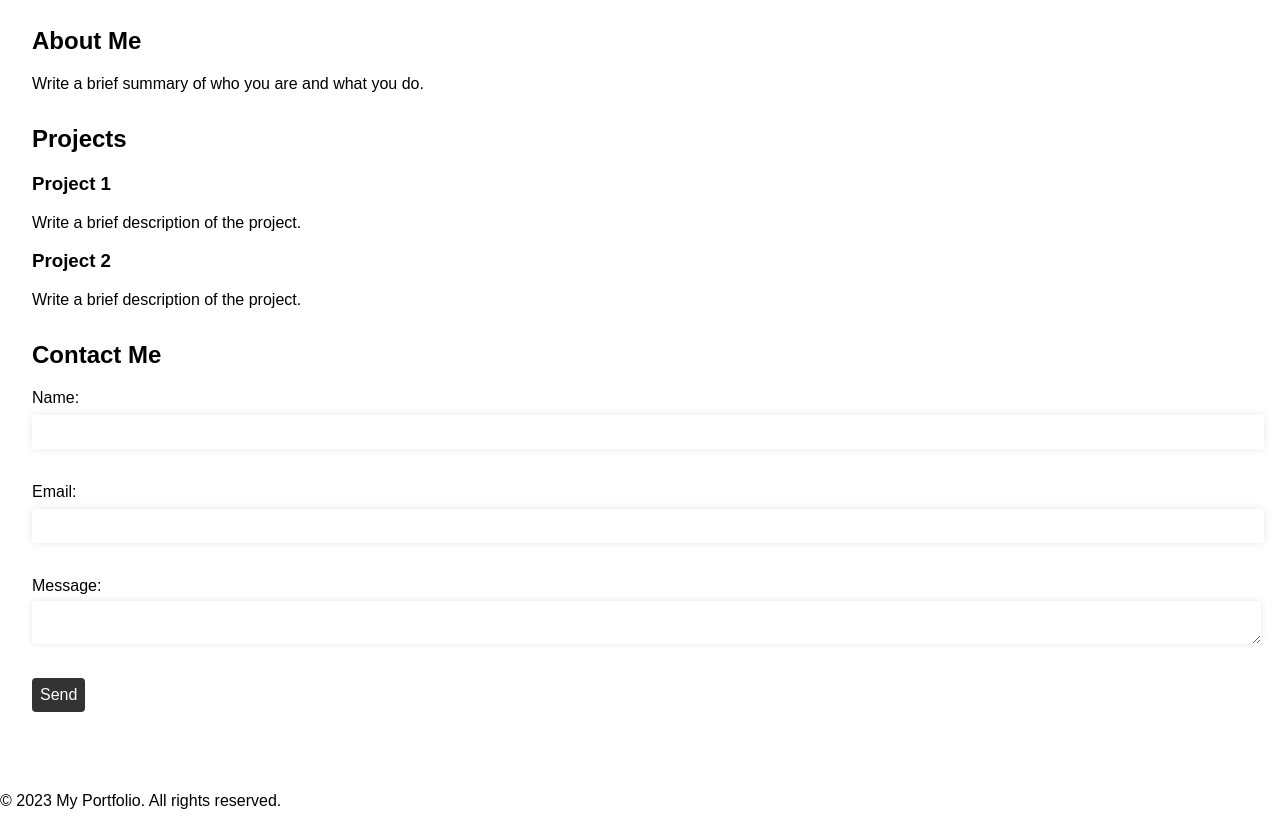
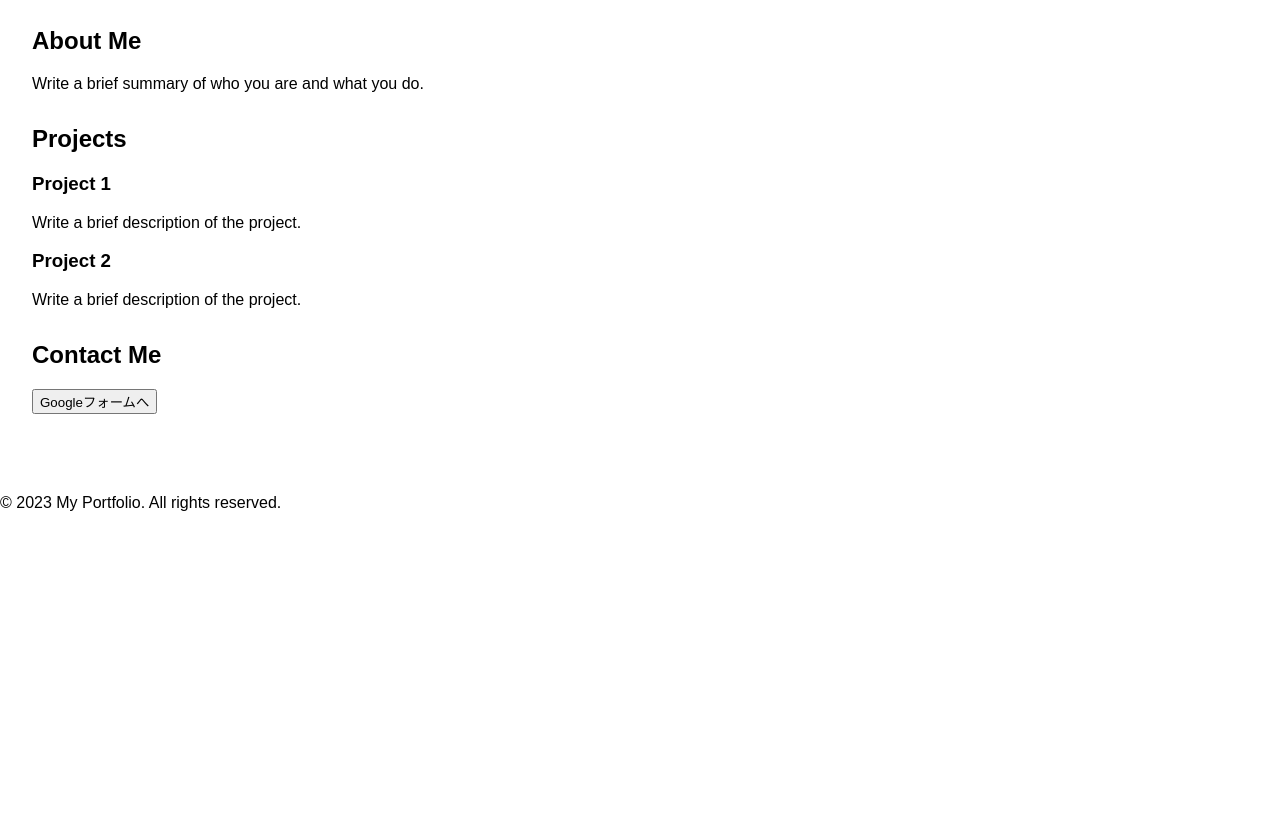
Before and after one commit to wkympand0/portfolio, a plain HTML site: page index.html in a window 1280 px wide. Shown: the part 74-900 px from the top of the page. After the commit the page ends 800 px from the top, so only its background shows below. Drawn offline with Linux system fonts and the light colour scheme; a script that the page names is missing.

Commit message:
お問い合わせ変更

```diff
--- a/index.html
+++ b/index.html
@@ -1,13 +1,12 @@
 <!DOCTYPE html>
 <html>
   <head>
-	<meta charset="utf-8">
+    <meta charset="utf-8" />
     <title>My Portfolio</title>
-	<link rel="stylesheet" type="text/css" href="style.css">
+    <link rel="stylesheet" type="text/css" href="style.css" />
     <script src="script.js"></script>
   </head>
   <body>
-
     <header>
       <h1>My Portfolio</h1>
       <nav>
@@ -41,17 +40,8 @@
 
       <section id="contact-me">
         <h2>Contact Me</h2>
-			<form>
-				<label for="name">Name:</label>
-				<input type="text" id="name" name="name"><br>
-
-				<label for="email">Email:</label>
-				<input type="email" id="email" name="email"><br>
-
-				<label for="message">Message:</label>
-				<textarea id="message" name="message"></textarea><br>
-
-				<input type="submit" value="Send">
+        <form action="https://forms.gle/cyvCa9TYQuey3Uis5" target="_blank">
+          <button type="submit">Googleフォームへ</button>
         </form>
       </section>
     </main>
@@ -59,6 +49,5 @@
     <footer>
       <p>&copy; 2023 My Portfolio. All rights reserved.</p>
     </footer>
-
   </body>
 </html>
```
Lines whose indentation alone changed are shown as unchanged.
